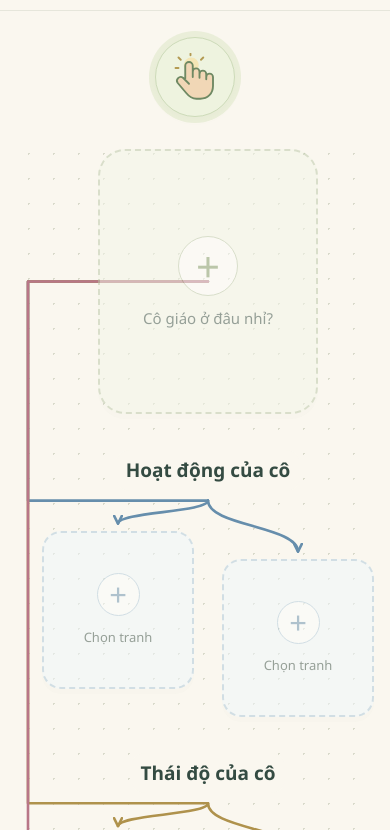
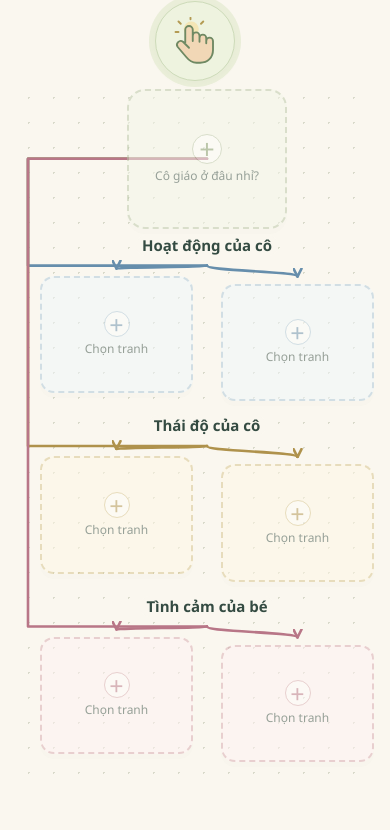
Before and after one commit to doanvanhiep/preschool-mindmap-game, a plain HTML site: page index.html in a window 390 px wide. Shown: the part 66-896 px from the top of the page. After the commit the page ends 844 px from the top, so only its background shows below. Drawn offline with Linux system fonts and the light colour scheme.

Commit message:
Fit the mind map within the viewport and tighten intro spacing

```diff
--- a/css/style.css
+++ b/css/style.css
@@ -4,7 +4,7 @@
   color: var(--ink); background: var(--paper); font-synthesis: none;
 }
 * { box-sizing: border-box; }
-body { margin: 0; min-width: 320px; }
+body { margin: 0; min-width: 320px; height: 100svh; display: flex; flex-direction: column; }
 button, a { -webkit-tap-highlight-color: transparent; }
 button { font: inherit; color: inherit; cursor: pointer; border: 0; touch-action: manipulation; }
 button:disabled { cursor: default; opacity: 1; }
@@ -14,31 +14,30 @@ img { max-width: 100%; display: block; }
 h1, h2, p { margin: 0; }
 body:has(dialog[open]) { overflow: hidden; }
 [hidden] { display: none !important; }
-.site-header { max-width: 1360px; margin: auto; padding: 20px 32px; display: flex; align-items: center; justify-content: space-between; border-bottom: 1px solid #e6e6db; }
+.site-header { width: 100%; max-width: 1360px; margin: 0 auto; padding: 10px 32px; display: flex; flex-shrink: 0; align-items: center; justify-content: space-between; border-bottom: 1px solid #e6e6db; }
 .brand { display: flex; gap: 10px; align-items: center; text-decoration: none; font-size: 23px; font-weight: 750; letter-spacing: -1px; }
 .brand img { transform: rotate(-12deg); }
 .reset-button { display: flex; align-items: center; gap: 8px; background: #fffdf8; border: 1px solid #dedfd3; border-radius: 28px; padding: 8px 17px; font-size: 14px; min-height: 44px; }
 .reset-button > span:first-child { font-size: 28px; color: #aa797e; line-height: 1; }
 .reset-button:hover:not(:disabled) { background: #f5e5e6; }
 .reset-button:disabled { opacity: .5; }
-main { max-width: 1360px; margin: auto; padding: 0 32px; }
-.intro { text-align: center; padding: 22px 0 8px; }
-h1 { font-size: clamp(36px, 4vw, 50px); letter-spacing: -2px; font-weight: 750; line-height: 1.3; }
+main { width: 100%; max-width: 1360px; margin: 0 auto; padding: 0 32px; flex: 1; min-height: 0; display: flex; flex-direction: column; }
+.intro { text-align: center; padding: 8px 0 4px; flex-shrink: 0; }
+h1 { font-size: clamp(28px, 3.4vw, 44px); letter-spacing: -1.5px; font-weight: 750; line-height: 1.2; }
 h1 em { font-family: Georgia, "Times New Roman", serif; font-weight: 400; color: #6f8b62; }
 .poem-title { padding: 4px 8px; background: transparent; font: inherit; letter-spacing: inherit; border-radius: 14px; }
 .poem-title:not(:disabled), .poem-author button:not(:disabled) { text-decoration: underline; text-decoration-style: dotted; text-decoration-color: #9bad8a; text-underline-offset: 9px; }
-.poem-author { margin-top: 12px; font-size: 24px; font-weight: 650; color: #6f8b62; }
+.poem-author { margin-top: 2px; font-size: 22px; font-weight: 650; color: #6f8b62; }
 .poem-author button { min-height: 44px; padding: 4px 12px; background: transparent; border-radius: 12px; }
-.intro h1 { min-height: 88px; display: grid; place-items: center; }
-.poem-author { min-height: 80px; display: grid; place-items: center; }
+.intro h1, .poem-author { display: grid; place-items: center; }
 .poem-title.is-hint, .poem-author button.is-hint { display: inline-flex; align-items: center; justify-content: center; width: 80px; height: 80px; padding: 0; border: 1px solid #cddbb9; border-radius: 50%; background: #eef3df; text-decoration: none; box-shadow: 0 0 0 5px #d8e3be55; animation: hint-glow 1.8s ease-in-out infinite; }
 .is-hint img { width: 48px; height: 48px; }
 .poem-title.is-hint:hover, .poem-author button.is-hint:hover { background: #e4edce; }
 .mindmap {
-  position: relative; isolation: isolate; min-height: 640px; max-width: 1260px;
-  margin: 4px auto 0; padding: 28px 12px 36px;
+  position: relative; isolation: isolate; container-type: size; flex: 1; width: 100%; min-height: 300px; max-height: 600px; max-width: 1260px;
+  margin: 0 auto; padding: 8px 12px 12px;
   display: grid; grid-template-columns: minmax(0, 1fr) minmax(160px, .8fr) minmax(0, 1fr);
-  grid-template-rows: 1fr 1fr; column-gap: 62px; row-gap: 28px;
+  grid-template-rows: minmax(0, 1fr) minmax(0, 1fr); column-gap: 62px; row-gap: 16px;
   background-image: radial-gradient(#d9dacb 1px, transparent 1px);
   background-size: 25px 25px; border-radius: 40px;
 }
@@ -47,16 +46,16 @@ h1 em { font-family: Georgia, "Times New Roman", serif; font-weight: 400; color:
 .branches { display: contents; }
 /* Only the individual images have frames; a branch is a transparent layout group. */
 .branch { align-self: center; position: relative; min-width: 0; }
-.branch-emotion { grid-column: 1; grid-row: 1 / 3; transform: translateY(38px); --accent: #b87687; --slot-border: #d7a9b0; --slot-bg: #fff2f3; }
+.branch-emotion { grid-column: 1; grid-row: 1 / 3; transform: translateY(18px); --accent: #b87687; --slot-border: #d7a9b0; --slot-bg: #fff2f3; }
 .branch-action { grid-column: 3; grid-row: 1; --accent: #668eac; --slot-border: #aac7da; --slot-bg: #eff7fc; }
 .branch-attitude { grid-column: 3; grid-row: 2; --accent: #af924c; --slot-border: #d6c38a; --slot-bg: #fff8e6; }
-.branch-heading { display: flex; justify-content: center; margin-bottom: 40px; }
-.branch-heading h2 { background: var(--paper); padding: 7px 10px; border-radius: 14px; font-size: 20px; font-weight: 700; line-height: 1.4; text-align: center; }
+.branch-heading { display: flex; justify-content: center; margin-bottom: 24px; }
+.branch-heading h2 { background: var(--paper); padding: 4px 10px; border-radius: 14px; font-size: 20px; font-weight: 700; line-height: 1.4; text-align: center; }
 .branch-slots { display: grid; grid-template-columns: minmax(0, 1fr) minmax(0, 1fr); align-items: start; gap: 36px; }
-.branch-slots .image-slot:nth-child(2) { margin-top: 24px; }
-.branch-emotion .image-slot:nth-child(2) { margin-top: 46px; }
+.branch-slots .image-slot:nth-child(2) { margin-top: 16px; }
+.branch-emotion .image-slot:nth-child(2) { margin-top: 28px; }
 .image-slot {
-  width: 100%; min-width: 0; height: 166px; position: relative;
+  width: 100%; min-width: 0; height: min(166px, 26cqh); position: relative;
   display: flex; flex-direction: column; align-items: center; justify-content: center;
   padding: 9px; background: var(--slot-bg, #f6f9ed);
   border: 2px dashed var(--slot-border, #b9c7a7); border-radius: 21px;
@@ -73,10 +72,10 @@ h1 em { font-family: Georgia, "Times New Roman", serif; font-weight: 400; color:
 .image-slot.is-locked { opacity: .5; }
 .image-slot.is-current { border-style: solid; border-color: var(--accent, #7e9766); animation: slot-pulse 1.6s ease-in-out infinite; }
 .central-node { grid-column: 2; grid-row: 1 / 3; align-self: center; width: 100%; max-width: 260px; margin: auto; --accent: #7e9766; --slot-border: #b9c7a7; --slot-bg: #f3f6e9; }
-.central-node .image-slot { height: 290px; border-radius: 27px; border-width: 2px; }
+.central-node .image-slot { height: min(290px, 64cqh); border-radius: 27px; border-width: 2px; }
 .central-node .slot-plus { width: 60px; height: 60px; font-size: 42px; }
 .central-node .slot-prompt { font-size: 15px; }
-.play-hint { text-align: center; font-size: 15px; color: var(--muted); margin: 12px 0 26px; }
+.play-hint { text-align: center; font-size: 14px; color: var(--muted); margin: 4px 0 8px; flex-shrink: 0; }
 .play-hint strong { font-size: 23px; color: #6e8c59; vertical-align: -1px; }
 .storage-notice { max-width: 800px; margin: 20px auto; padding: 12px 16px; background: #fff0cc; color: #765c26; border: 1px solid #dfcf9a; border-radius: 12px; font-size: 14px; line-height: 1.6; }
 .effect-layer { position: fixed; inset: 0; z-index: 999; pointer-events: none; overflow: hidden; }
@@ -119,34 +118,41 @@ h1 em { font-family: Georgia, "Times New Roman", serif; font-weight: 400; color:
 @keyframes hint-glow { 0%,100% { box-shadow: 0 0 0 4px #d8e3be55; } 50% { box-shadow: 0 0 0 9px #c5d6a66b, 0 5px 22px #8da87922; } }
 @media (max-width: 1000px) and (min-width: 701px) {
   main { padding: 0 24px; }
-  .mindmap { column-gap: 36px; min-height: 600px; }
+  .mindmap { column-gap: 36px; }
   .branch-heading h2 { font-size: 16px; padding: 6px; }
   .branch-slots { gap: 24px; }
-  .image-slot { height: 140px; padding: 6px; border-radius: 17px; }
-  .central-node .image-slot { height: 250px; }
+  .image-slot { height: min(140px, 26cqh); padding: 6px; border-radius: 17px; }
+  .central-node .image-slot { height: min(250px, 64cqh); }
   .slot-prompt { font-size: 12px; }
   .central-node .slot-prompt { font-size: 13px; }
 }
 @media (max-width: 700px) {
-  .site-header { padding: 16px 20px; }
+  .site-header { padding: 8px 16px; }
   .brand { font-size: 21px; }
   .brand img { width: 36px; height: 36px; }
   .reset-button { padding: 7px 12px; font-size: 13px; }
   main { padding: 0 16px; }
-  .intro { padding: 22px 0 16px; }
-  h1 { font-size: 39px; letter-spacing: -1.8px; }
-  .mindmap { display: flex; flex-direction: column; gap: 36px; padding: 8px 0 20px 26px; min-height: 0; max-width: 440px; border-radius: 25px; }
-  .central-node { width: 220px; }
-  .central-node .image-slot { height: 265px; }
-  .branch { width: 100%; transform: none; }
-  .branch-heading { margin-bottom: 40px; }
-  .branch-heading h2 { font-size: 19px; }
-  .branch-slots { gap: 28px; }
-  .branch-slots .image-slot:nth-child(2), .branch-emotion .image-slot:nth-child(2) { margin-top: 28px; }
-  .image-slot { height: 158px; padding: 7px; border-radius: 19px; }
-  .slot-plus { width: 43px; height: 43px; font-size: 31px; }
-  .slot-prompt { font-size: 13px; }
-  .play-hint { font-size: 14px; margin: 8px 0 24px; }
+  .intro { padding: 6px 0 4px; }
+  h1 { font-size: 30px; letter-spacing: -1px; }
+  .poem-author { font-size: 20px; }
+  .mindmap { grid-template-columns: minmax(0, 1fr); grid-template-rows: .8fr repeat(3, minmax(0, 1fr)); gap: 6px; padding: 4px 0 8px 24px; min-height: 380px; max-height: none; max-width: 440px; border-radius: 25px; }
+  .central-node { grid-column: 1; grid-row: 1; width: 160px; height: 100%; }
+  #central-slot { height: 100%; }
+  .central-node .image-slot { height: 100%; border-radius: 18px; }
+  .central-node .slot-plus { width: 30px; height: 30px; font-size: 27px; }
+  .central-node .slot-prompt { font-size: 12px; }
+  .branch { grid-column: 1; width: 100%; height: 100%; transform: none; display: flex; flex-direction: column; min-height: 0; }
+  .branch-action { grid-row: 2; }
+  .branch-attitude { grid-row: 3; }
+  .branch-emotion { grid-row: 4; }
+  .branch-heading { margin-bottom: 20px; flex-shrink: 0; }
+  .branch-heading h2 { font-size: 15px; padding: 0 6px; }
+  .branch-slots { gap: 28px; flex: 1; min-height: 0; padding-bottom: 8px; }
+  .branch-slots .image-slot:nth-child(2), .branch-emotion .image-slot:nth-child(2) { margin-top: 8px; }
+  .image-slot { height: calc(100% - 8px); min-height: 44px; padding: 4px; border-radius: 14px; }
+  .slot-plus { width: 26px; height: 26px; font-size: 25px; margin-bottom: 3px; flex-shrink: 0; }
+  .slot-prompt { font-size: 12px; }
+  .play-hint { font-size: 12px; margin: 3px 0 6px; }
   .game-dialog { padding: 44px 16px 18px; border-radius: 24px; }
   .game-dialog h2 { font-size: 23px; }
   .dialog-description { font-size: 14px; }
--- a/index.html
+++ b/index.html
@@ -7,7 +7,7 @@
   <meta name="description" content="Cùng con khám phá hoạt động, thái độ của cô giáo và tình cảm của bé qua trò chơi sơ đồ tư duy.">
   <title>Cô giáo của con · Vườn nhỏ học vui</title>
   <link rel="icon" href="assets/images/flower.svg" type="image/svg+xml">
-  <link rel="stylesheet" href="css/style.css?v=applause-1">
+  <link rel="stylesheet" href="css/style.css?v=compact-screen-1">
   <script defer src="js/game-data.js?v=tap-hints-1"></script>
   <script defer src="js/storage.js?v=tap-hints-1"></script>
   <script defer src="js/game.js?v=poem-fireworks-1"></script>
```
Also changed, not shown: 1 other file.
